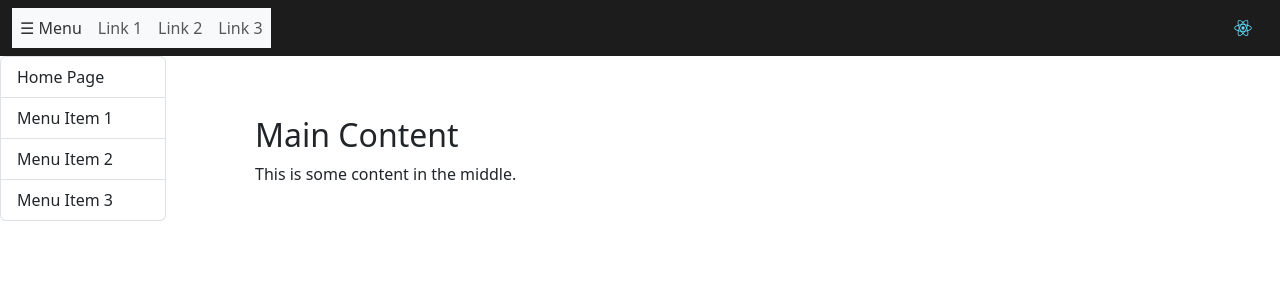
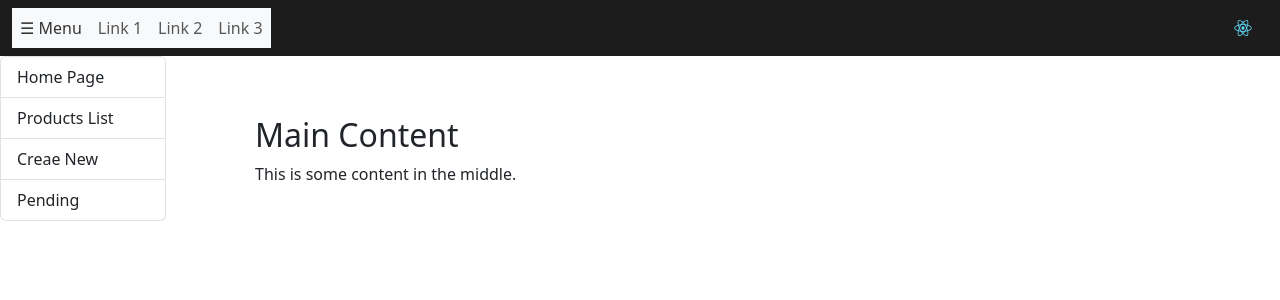
Before and after one commit to nagababu1234M/react_stock_exchange, a React (Create React App) app: page / in a window 1280 px wide. Both pictures are taken after a click on the item "☰ Menu". Shown: the top 300 px of the page. Built offline with nearby package versions, Linux system fonts and the light colour scheme; no server answers.

Commit message:
Changes_In_Menu

```diff
--- a/src/App.js
+++ b/src/App.js
@@ -10,15 +10,16 @@ function App() {
   };
   return (
     <Router>
+      {/* <div className="container-fluid"> */}
         <TopHeader />
         <div className="row" style={myStyle}>
         <Content />
+        {/* <div className="row mt-3"> */}
           <Routes>
             <Route index element={<MainContent />} />
           </Routes>
           </div>
     </Router>
-
   );
 }
 
--- a/src/components/Layers/Menu.js
+++ b/src/components/Layers/Menu.js
@@ -2,7 +2,7 @@ import React from 'react';
 import { Link } from 'react-router-dom';
 import './Menu.css'
 
-const Menu = ({menuItems}) => {
+const Menu = () => {
   return (
 
     <div className="col-md-3">
@@ -11,13 +11,13 @@ const Menu = ({menuItems}) => {
           Home Page
         </Link>
         <Link to="/page1" className="list-group-item list-group-item-action">
-          Menu Item 1
+          Products List
         </Link>
         <Link to="/page2" className="list-group-item list-group-item-action">
-          Menu Item 2
+          Creae New
         </Link>
         <Link to="/page3" className="list-group-item list-group-item-action">
-          Menu Item 3
+          Pending
         </Link>
       </div>
     </div>
```
Also changed, not shown: src/components/Layers/LeftSidebar.js (+0 -8 lines).
